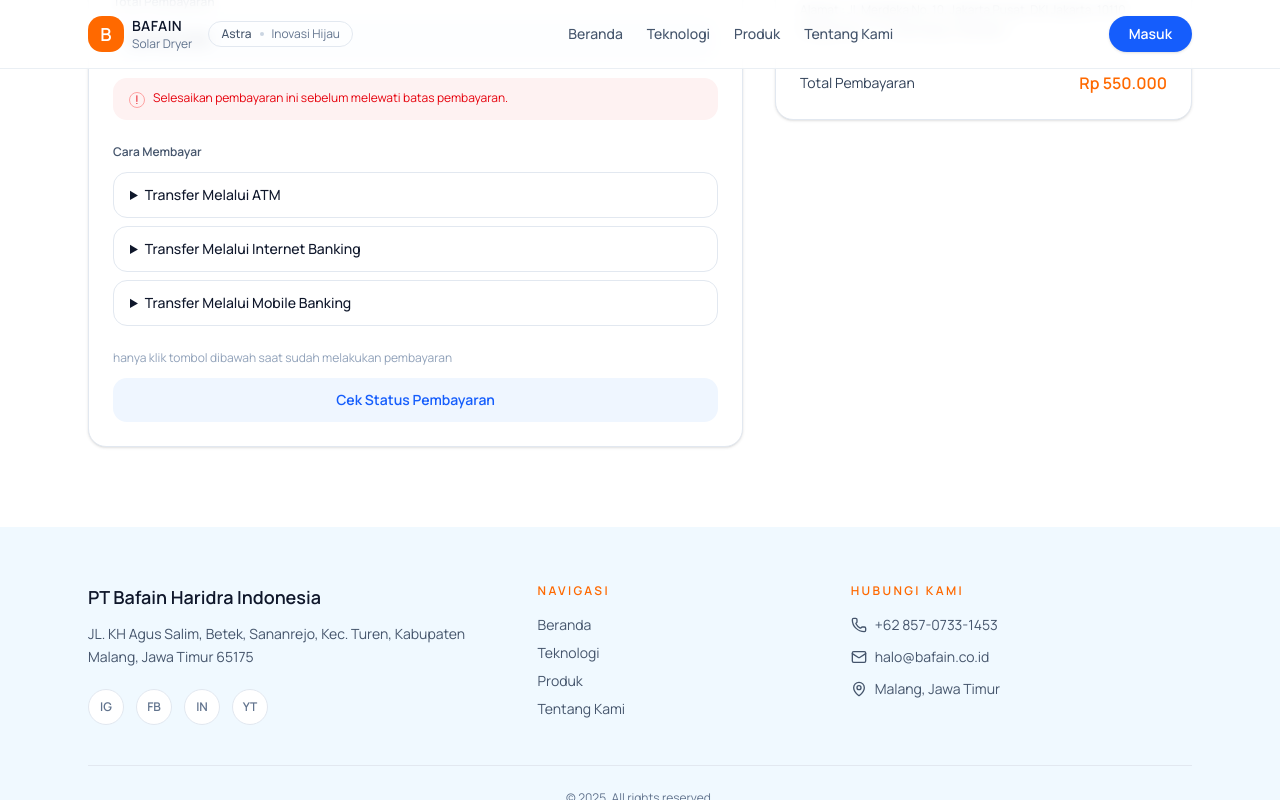
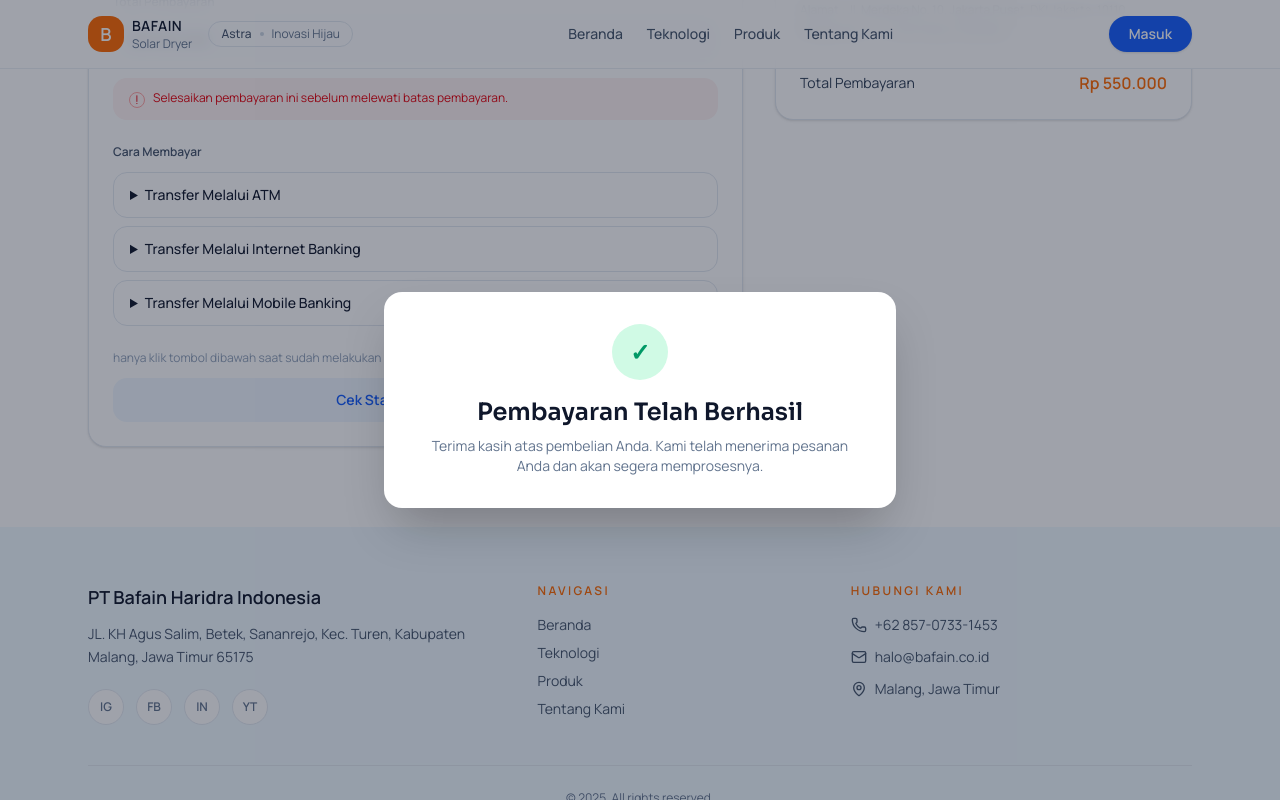
Before and after one commit to Haeryz/Bafain, a React (Vite) app: page /pembayaran in a window 1280 px wide. Both pictures are taken after a click on the button "Cek Status Pembayaran". Shown: the part 468-1268 px from the top of the page. Built offline with nearby package versions, Linux system fonts and the light colour scheme.

Commit message:
Pembayaran Success

```diff
--- a/src/pages/Pembayaran.tsx
+++ b/src/pages/Pembayaran.tsx
@@ -21,6 +21,7 @@ const paymentSteps = [
 
 export function Pembayaran() {
   const [showCopied, setShowCopied] = useState(false)
+  const [showSuccess, setShowSuccess] = useState(false)
 
   useEffect(() => {
     if (!showCopied) return
@@ -45,6 +46,28 @@ export function Pembayaran() {
 
   return (
     <PageLayout>
+      {showSuccess && (
+        <div className="fixed inset-0 z-[80] flex items-center justify-center bg-slate-900/40 px-6">
+          <button
+            type="button"
+            aria-label="Tutup"
+            className="absolute inset-0 h-full w-full cursor-pointer"
+            onClick={() => setShowSuccess(false)}
+          />
+          <div className="relative w-full max-w-lg rounded-2xl bg-white p-8 text-center shadow-2xl">
+            <div className="mx-auto flex h-14 w-14 items-center justify-center rounded-full bg-emerald-100">
+              <span className="text-2xl font-bold text-emerald-600">✓</span>
+            </div>
+            <h3 className="mt-4 font-['Sora'] text-2xl font-semibold text-slate-900">
+              Pembayaran Telah Berhasil
+            </h3>
+            <p className="mt-2 text-sm text-slate-500">
+              Terima kasih atas pembelian Anda. Kami telah menerima pesanan Anda
+              dan akan segera memprosesnya.
+            </p>
+          </div>
+        </div>
+      )}
       <section className="mx-auto w-full max-w-6xl px-6 pb-20 pt-12 md:pt-16">
         <div>
           <p className="text-sm font-semibold text-slate-400">
@@ -137,7 +160,11 @@ export function Pembayaran() {
             <p className="mt-6 text-xs text-slate-400">
               hanya klik tombol dibawah saat sudah melakukan pembayaran
             </p>
-            <button className="mt-3 w-full rounded-xl bg-blue-50 px-4 py-3 text-sm font-semibold text-blue-600 transition hover:bg-blue-100">
+            <button
+              type="button"
+              onClick={() => setShowSuccess(true)}
+              className="mt-3 w-full cursor-pointer rounded-xl bg-blue-50 px-4 py-3 text-sm font-semibold text-blue-600 transition hover:bg-blue-100"
+            >
               Cek Status Pembayaran
             </button>
           </div>
```
